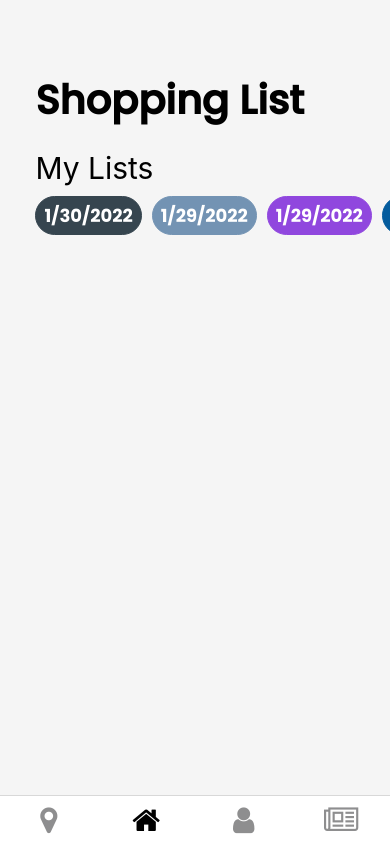
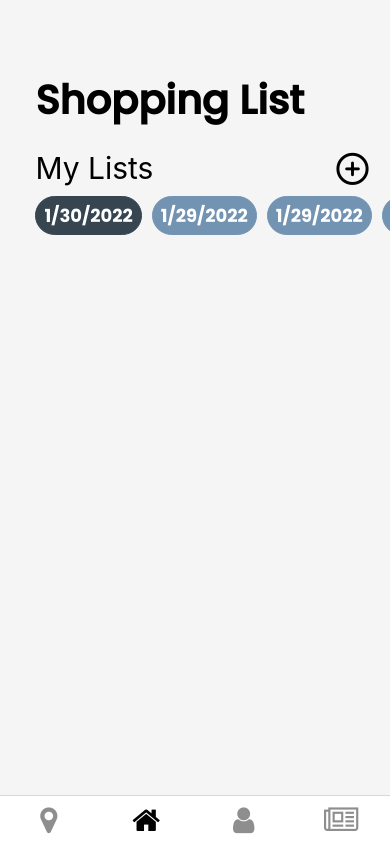
Before and after one commit to bruce-maddux/swamphacks-viii, a React Native app in the folder Frontend/: screen /Tab in a window 390 px wide. Built offline with nearby package versions, Linux system fonts and the light colour scheme.

Commit message:
small changes

```diff
--- a/Frontend/components/home.js
+++ b/Frontend/components/home.js
@@ -1,8 +1,9 @@
 import React from 'react'
-import { StyleSheet, Dimensions, Text, View, ScrollView , TouchableOpacity} from 'react-native';
+import { StyleSheet, Dimensions, Text, View, ScrollView , TouchableOpacity, Pressable} from 'react-native';
 import AppLoading from 'expo-app-loading';
 import * as Font from 'expo-font';
 import List from './list'
+import { Feather } from '@expo/vector-icons';
 
 let customFonts = {
     'Roboto': require('../assets/fonts/Roboto-Medium.ttf'),
@@ -37,21 +38,24 @@ class home extends React.Component{
             <View style = {homeStyles.container}>
               <View style = {homeStyles.left}>
                 <Text style = {homeStyles.titleText}>Shopping List</Text>
-                <Text style = {homeStyles.subTitleText}>My Lists</Text>
+                <View style = {{display:"flex", flexDirection:"row"}}>
+                  <Text style = {homeStyles.subTitleText}>My Lists</Text>
+                  <Feather name= "plus-circle" color= "black" size={35} style = {{paddingRight: 20}}/>
+                </View>
                 <ScrollView horizontal = {true} showsVerticalScrollIndicator={false}
                   showsHorizontalScrollIndicator={false}>
-                  <TouchableOpacity style = {{paddingRight: 10,}} onPress = {() => this.handleSelectedList(1)}>
+                  <Pressable style = {{paddingRight: 10,}} onPress = {() => this.handleSelectedList(1)}>
                     <List date = "1/30/2022" color = {this.state.selectedList === 1 ? "#36454F" :"#7393B3"}></List>
-                  </TouchableOpacity>
-                  <TouchableOpacity style = {homeStyles.myList} onPress = {() => this.handleSelectedList(2)}>
+                  </Pressable>
+                  <Pressable style = {homeStyles.myList} onPress = {() => this.handleSelectedList(2)}>
                     <List  date = "1/29/2022" color = {this.state.selectedList === 2 ? "#36454F" :"#7393B3"}></List>
-                  </TouchableOpacity>
-                  <TouchableOpacity style = {homeStyles.myList} onPress = {() => this.selectedList = 3}>
-                    <List  date = "1/29/2022" color = "#9047de"></List>
-                  </TouchableOpacity>
-                  <TouchableOpacity style = {homeStyles.myList} onPress = {() => this.selectedList = 4}>
-                    <List  date = "1/29/2022" color = "#055C9D"></List>
-                  </TouchableOpacity>
+                  </Pressable>
+                  <Pressable style = {homeStyles.myList} onPress = {() => this.handleSelectedList(3)}>
+                    <List  date = "1/29/2022" color = {this.state.selectedList === 3 ? "#36454F" :"#7393B3"}></List>
+                  </Pressable>
+                  <Pressable style = {homeStyles.myList} onPress = {() => this.handleSelectedList(4)}>
+                    <List  date = "1/29/2022" color = {this.state.selectedList === 4 ? "#36454F" :"#7393B3"}></List>
+                  </Pressable>
                 </ScrollView>
               </View>
             </View>
@@ -81,12 +85,13 @@ const homeStyles = StyleSheet.create({
         fontFamily: "Poppins",
         fontWeight: '700',
         color: "black",
-        overflow:'hidden'
+        overflow:'hidden',
+        paddingBottom: 20,
     },
     subTitleText:{
       fontSize: 30,
-      paddingTop: 20,
       paddingBottom: 10,
+      flex : 1,
     },
     listContainer : {
       display: "flex",
--- a/Frontend/components/list.js
+++ b/Frontend/components/list.js
@@ -28,7 +28,7 @@ class List extends React.Component {
           }
     return(
         <View>
-            <TouchableOpacity style = {{
+            <View style = {{
                 borderColor: this.props.color,
                 backgroundColor: this.props.color,
                 borderRadius: 30,
@@ -38,7 +38,7 @@ class List extends React.Component {
                 paddingRight: 8,
                 }}>
                 <Text style = {styles.text}>{this.props.date}</Text>
-            </TouchableOpacity>
+            </View>
         </View>
     );
 }
```
